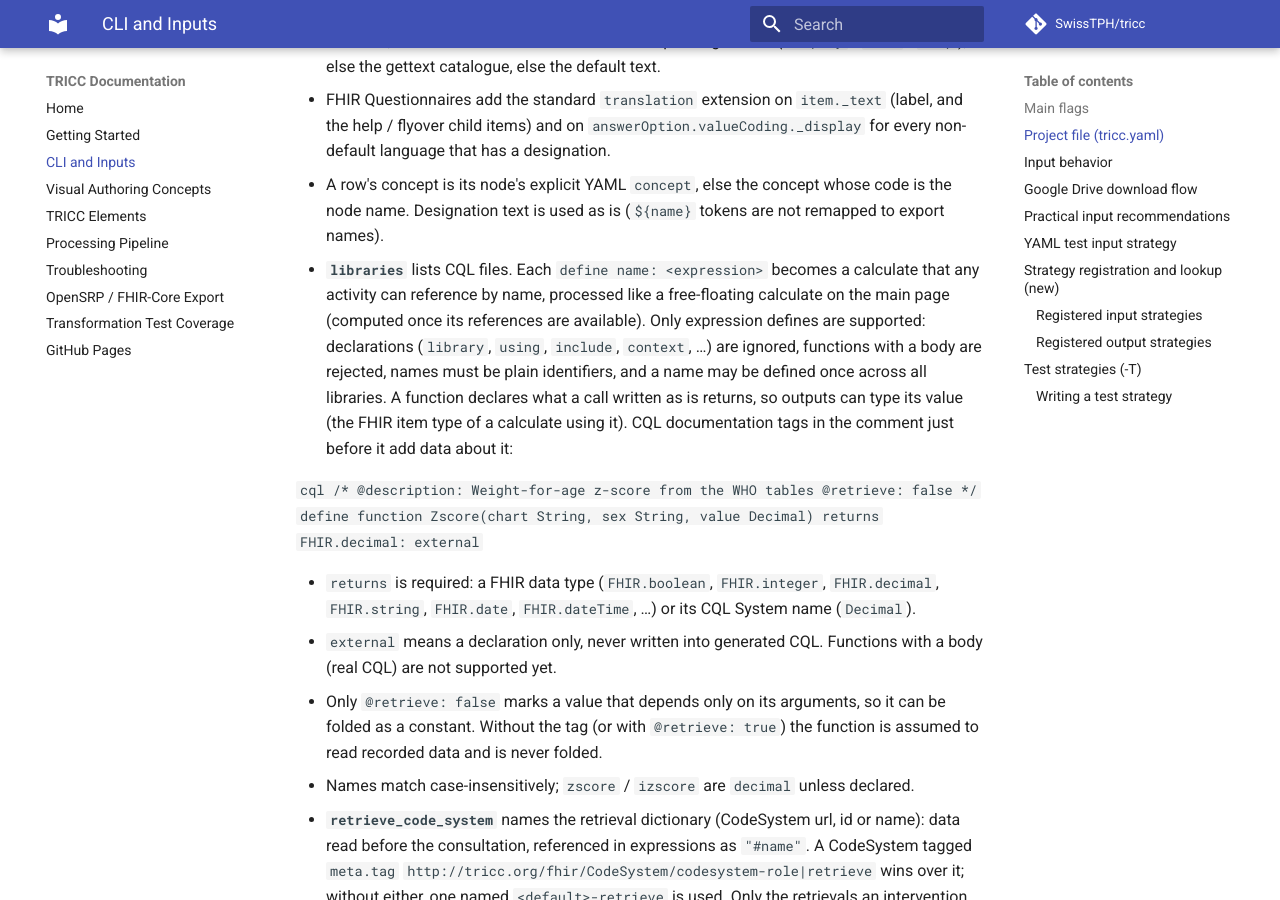
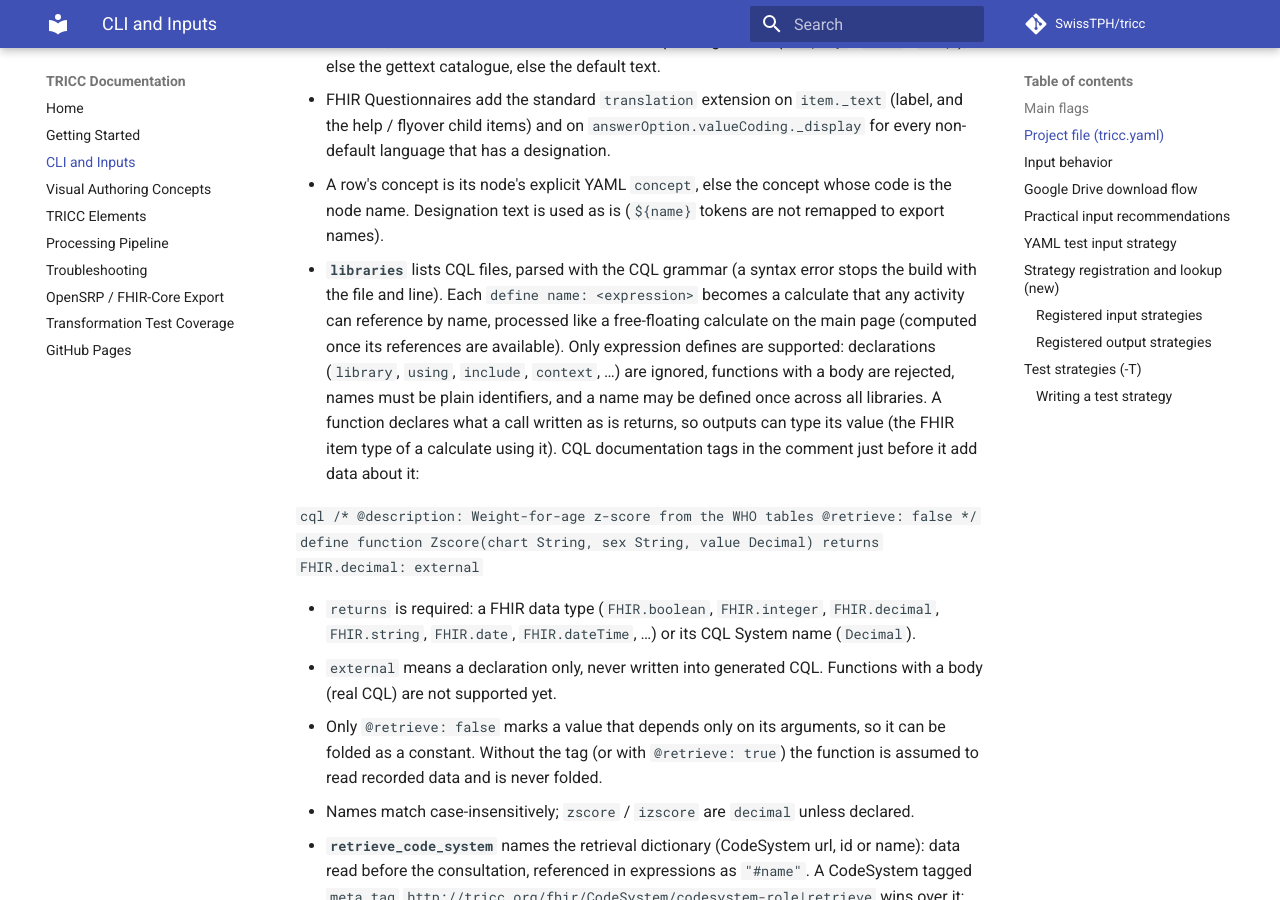
Before and after one commit to SwissTPH/tricc, an MkDocs documentation site: the page built from docs/cli-and-inputs.md, in a window 1280 px wide and 900 px high, scrolled down 2135 px. Built offline with MkDocs 1.6.1 and Material for MkDocs 9.7.7, drawn with Linux system fonts in a browser that asks for light colours; comment, search, counter and statistics services are not loaded.

Commit message:
Refactor: :recycle: parse project CQL libraries with the CQL grammar, not regexes
cqlParser.library() reads defines and function declarations (name, operands, returns,
external/body); documentation tags come from the comment token before each definition
(HIDDEN channel). A syntax error names the file and line.

Co-Authored-By: Claude Opus 5.5 <noreply@anthropic.com>

```diff
--- a/docs/cli-and-inputs.md
+++ b/docs/cli-and-inputs.md
@@ -93,7 +93,8 @@ interventions:
   - A row's concept is its node's explicit YAML `concept`, else the concept whose code
     is the node name. Designation text is used as is (`${name}` tokens are not remapped
     to export names).
-- **`libraries`** lists CQL files. Each `define name: <expression>` becomes a
+- **`libraries`** lists CQL files, parsed with the CQL grammar (a syntax error stops the
+  build with the file and line). Each `define name: <expression>` becomes a
   calculate that any activity can reference by name, processed like a free-floating
   calculate on the main page (computed once its references are available). Only
   expression defines are supported: declarations (`library`, `using`, `include`,
```
Also changed, not shown: fix/20261117-fhir-boolean-zscore-display-types.md (+2 -0 lines), 2 other files.
